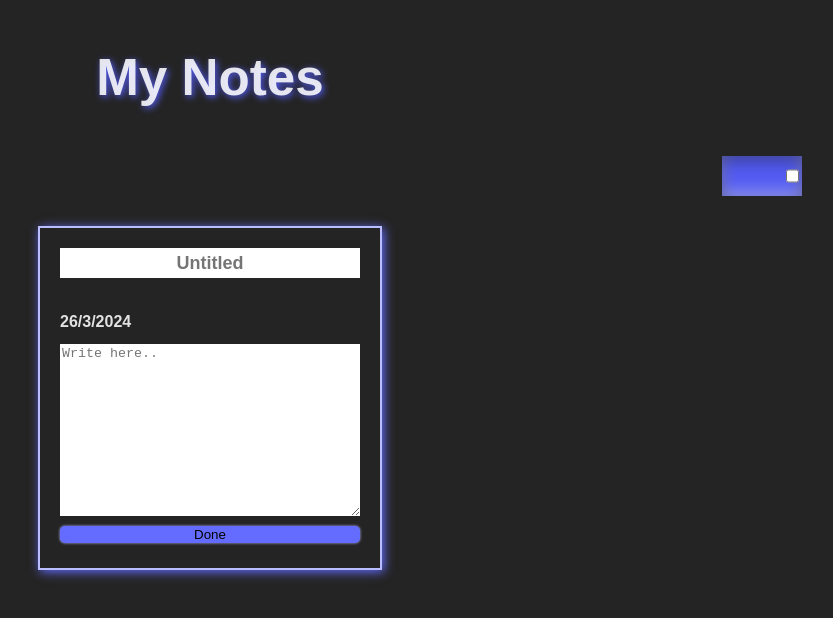
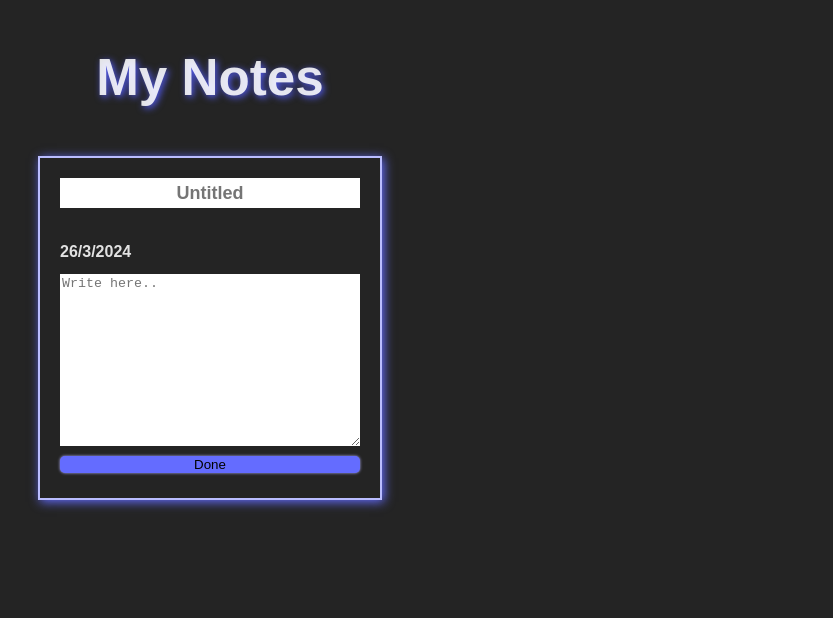
Before and after one commit to PineProMan/mynotes, a React (Vite) app: page / in a window 1280 px wide. Shown: the top 618 px of the page, without its empty margins (430-1263 px from the left). Built offline with nearby package versions, Linux system fonts and the light colour scheme; a web font is replaced by a local one.

Commit message:
some changes

```diff
--- a/index.html
+++ b/index.html
@@ -12,11 +12,6 @@
 
 <body>
   <h1>My Notes</h1>
-
-  <div id="switchContainer">
-    <input type="checkbox" id="checkbox">
-    <label id="switch" for="darkmodeToggle"></label>
-  </div>
 
 
   <div id="newEntryContainer">
--- a/src/index.css
+++ b/src/index.css
@@ -164,21 +164,3 @@ button {
   box-shadow: 0px 0px 7px #b0b0fd;
   cursor: pointer;
 }
-
-#switchContainer {
-  margin-left: 90%;
-  display: flex;
-  justify-content: right;
-  background-color: #535bf2;
-  width: 80px;
-  height: 40px;
-  box-shadow: inset 0px 5px 15px rgba(0, 0, 0, 0.4), inset 0px -5px 15px rgba(255, 255, 255, 0.4) ;
-}
-
-#checkbox {
-  display: block;
-}
-
-#switch {
-  background-color: #535bf2;
-}
```
